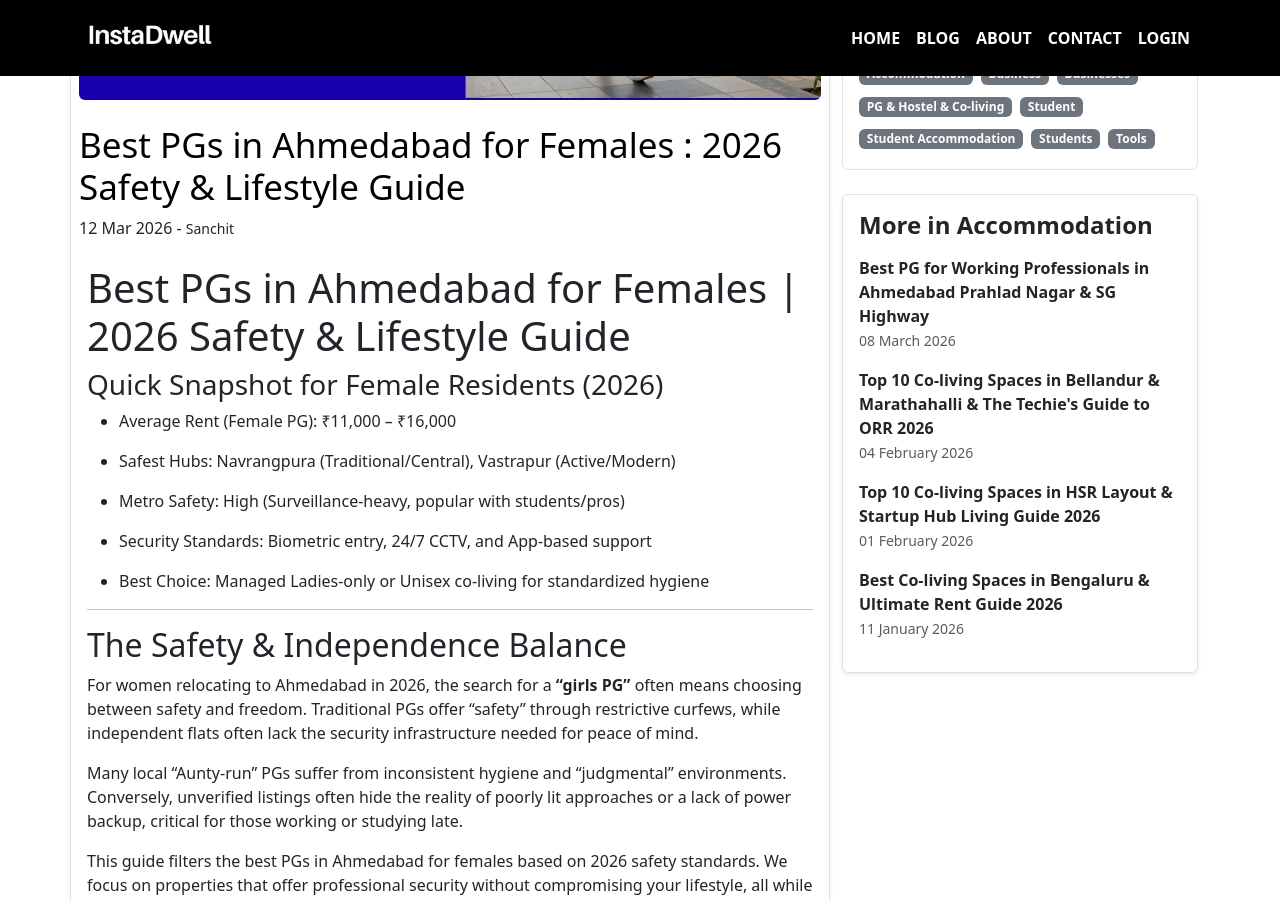
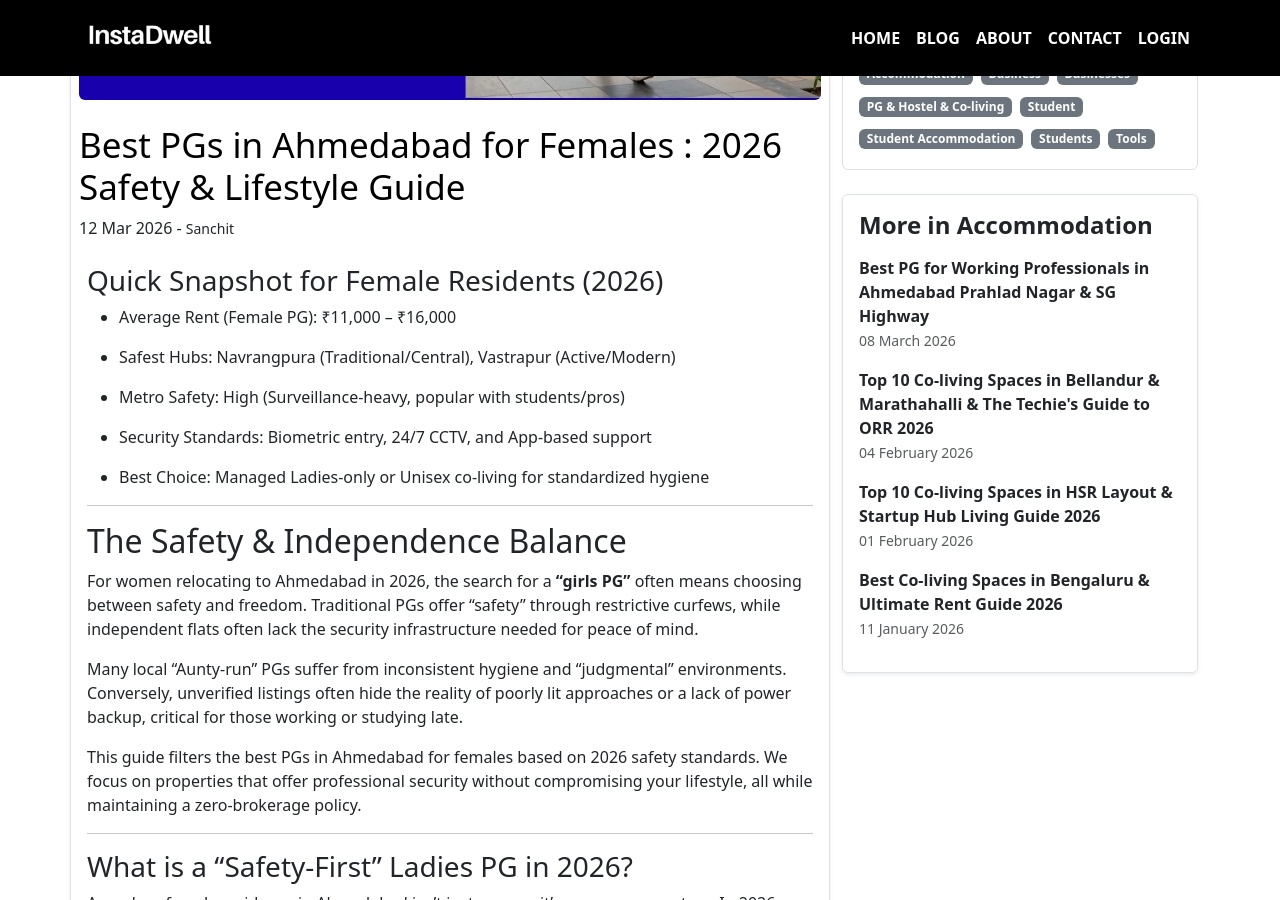
Before and after one commit to instadw/instadwell-blog, a Jekyll site: the page built from _posts/2026-03-11-best-pgs-in-ahmedabad-for-females-2026-safety-and-lifestyle-guide.md, in a window 1280 px wide and 900 px high, scrolled down 393 px. Built offline with Jekyll 4.4.1, drawn with Linux system fonts in a browser that asks for light colours.

Commit message:
Update 2026-03-11-best-pgs-in-ahmedabad-for-females-2026-safety-and-lifestyle-guide.md

```diff
--- a/_posts/2026-03-11-best-pgs-in-ahmedabad-for-females-2026-safety-and-lifestyle-guide.md
+++ b/_posts/2026-03-11-best-pgs-in-ahmedabad-for-females-2026-safety-and-lifestyle-guide.md
@@ -8,8 +8,6 @@ author: Sanchit
 category: Accommodation
 date: 2026-03-12T12:11:00.000+05:30
 ---
-
-# Best PGs in Ahmedabad for Females | 2026 Safety & Lifestyle Guide
 
 ### Quick Snapshot for Female Residents (2026)
 
```
